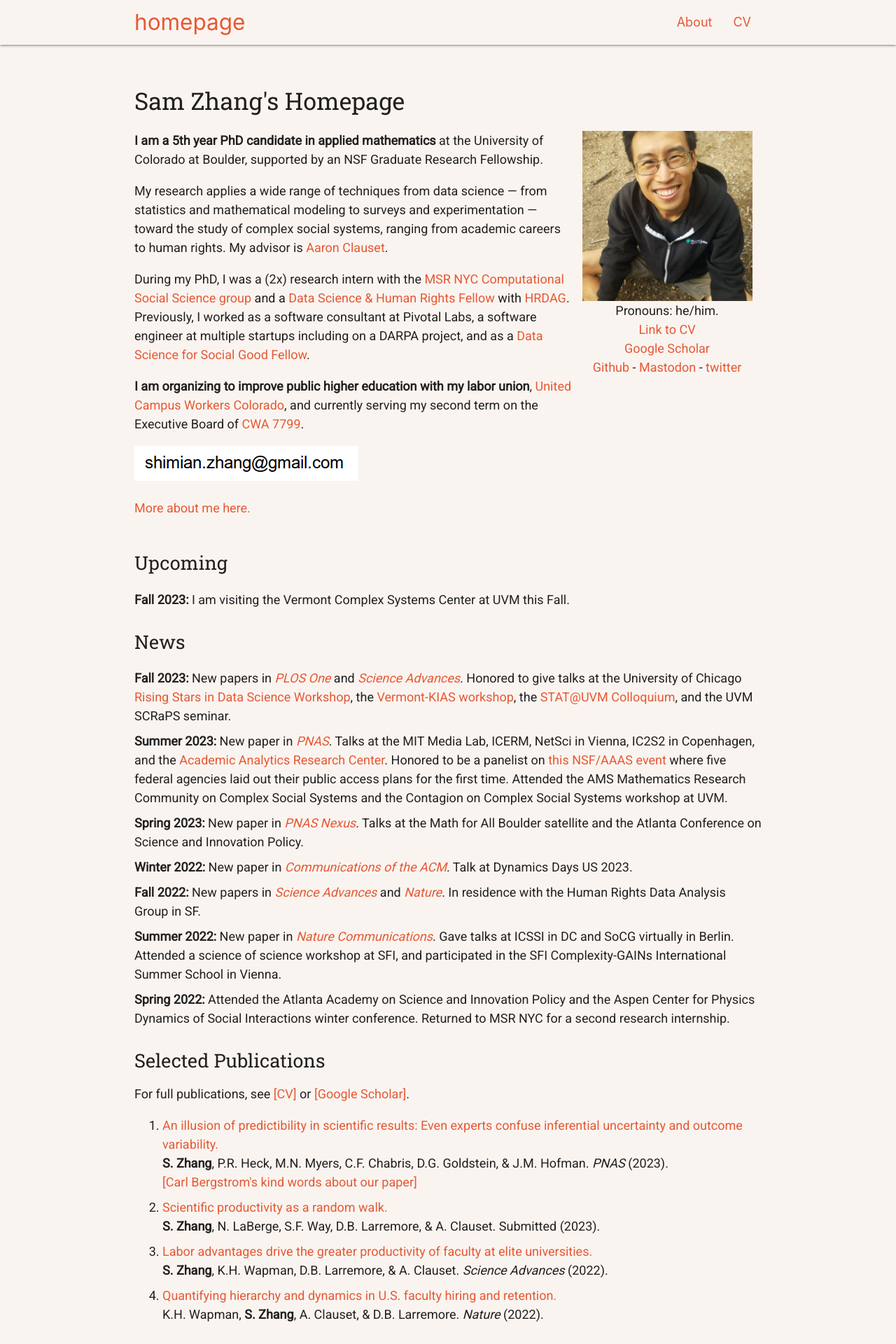
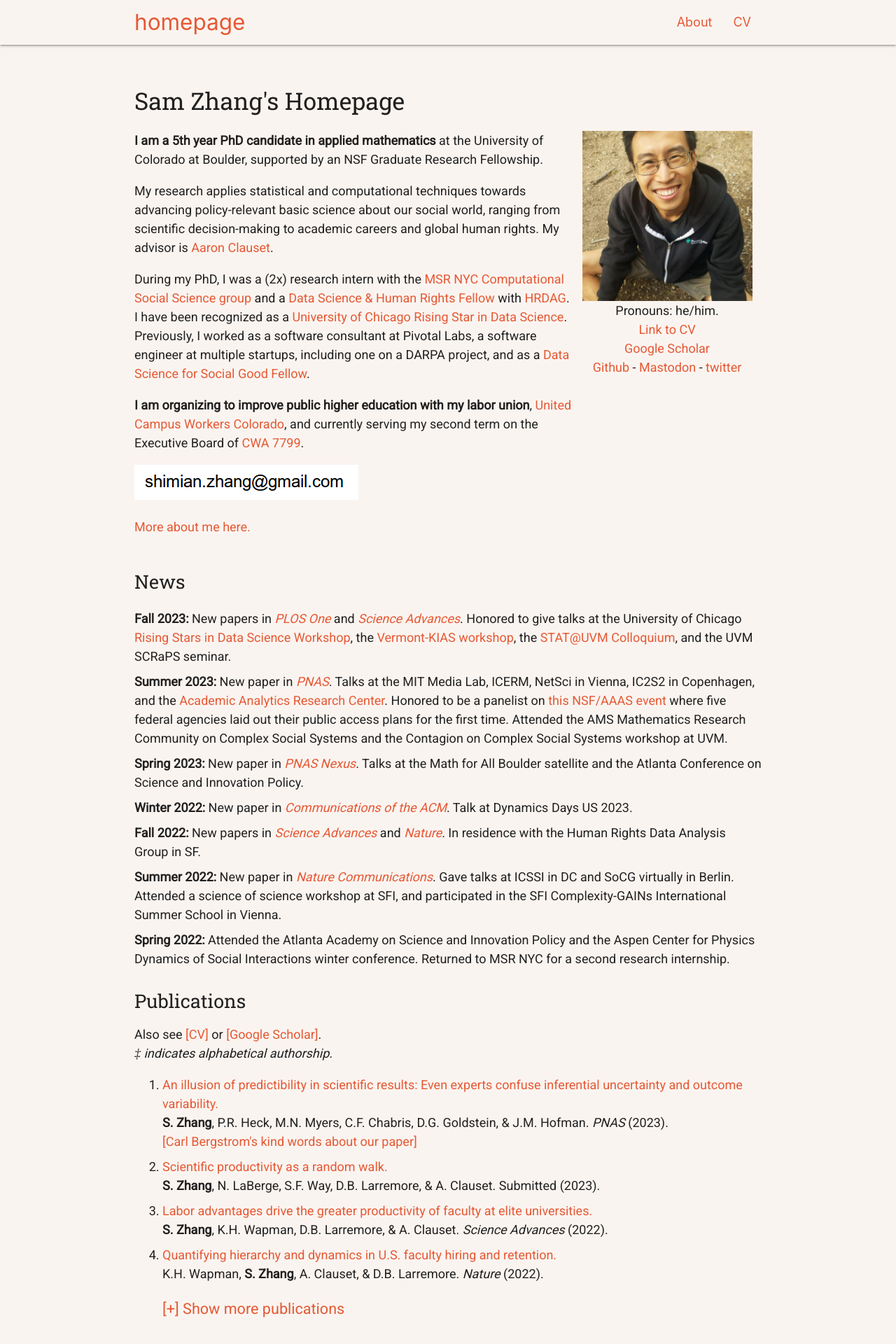
Before and after one commit to samzhang111/samzhang111.github.io, a Jekyll site: the page built from index.html, in a window 1280 px wide. Shown: the top 1920 px of the page at 70% size. Built offline with Jekyll 4.4.1, drawn with Linux system fonts in a browser that asks for light colours; nearby versions of some CDN libraries.

Commit message:
expandable publication list, updates to bio

```diff
--- a/_layouts/template.html
+++ b/_layouts/template.html
@@ -30,6 +30,29 @@
     document.querySelectorAll("script[type='math/tex; mode=display']").forEach(function(el) {
         el.outerHTML = katex.renderToString(el.textContent.replace(/%.*/g, ''), { displayMode: true });
     });
+
+    document.getElementById('toggleLink').addEventListener('click', function(event) {
+        event.preventDefault(); // Prevent default link behavior
+
+        // Get all non-selected publications
+        var nonSelectedPublications = document.querySelectorAll('.bibliography li:not(.selected)');
+
+        // Check if the first non-selected publication is currently displayed
+        if (nonSelectedPublications[0].style.display === 'list-item') {
+            // Currently showing all publications, so hide non-selected ones
+            nonSelectedPublications.forEach(function(el) {
+                el.style.display = 'none';
+            });
+            this.textContent = '[+] Show more publications'; // Update link text
+        } else {
+            // Currently showing only selected publications, so show non-selected ones
+            nonSelectedPublications.forEach(function(el) {
+                el.style.display = 'list-item';
+            });
+            this.textContent = '[-] Show fewer publications'; // Update link text
+        }
+    });
+
 });
 </script>
 
--- a/css/page.scss
+++ b/css/page.scss
@@ -212,3 +212,12 @@
         background-color: $highlight;
     }
 }
+
+.bibliography li {
+    display: list-item;
+}
+
+/* Hide non-selected publications */
+.bibliography li:not(.selected) {
+    display: none;
+}
--- a/index.html
+++ b/index.html
@@ -11,11 +11,12 @@
     <b>I am a 5th year PhD candidate in applied mathematics</b> at the University of Colorado at Boulder, supported by an NSF Graduate Research Fellowship.
 
     <p>
-    My research applies a wide range of techniques from data science &#8212; from statistics and mathematical modeling to surveys and experimentation &#8212; toward the study of complex social systems, ranging from academic careers to human rights. My advisor is <a href="https://aaronclauset.github.io/" target="_blank">Aaron Clauset</a>.
+    My research applies statistical and computational techniques towards advancing policy-relevant basic science about our social world, ranging from scientific decision-making to academic careers and global human rights. My advisor is <a href="https://aaronclauset.github.io/" target="_blank">Aaron Clauset</a>.
 
     <p>
     During my PhD, I was a (2x) research intern with the <a href="https://www.microsoft.com/en-us/research/theme/computational-social-science/" target="_blank">MSR NYC Computational Social Science group</a> and a <a href="https://hrdag.org/people/sam-zhang/" target="_blank">Data Science & Human Rights Fellow</a> with <a href="https://hrdag.org" target="_blank">HRDAG</a>.
-    Previously, I worked as a software consultant at Pivotal Labs, a software engineer at multiple startups including on a DARPA project, and as a <a href="https://dssgfellowship.org/" target="_blank">Data Science for Social Good Fellow</a>.
+    I have been recognized as a <a href="https://datascience.uchicago.edu/research/postdoctoral-programs/rising-stars-in-data-science-2/2023-rising-stars/" target="_blank">University of Chicago Rising Star in Data Science</a>.
+    Previously, I worked as a software consultant at Pivotal Labs, a software engineer at multiple startups, including one on a DARPA project, and as a <a href="https://dssgfellowship.org/" target="_blank">Data Science for Social Good Fellow</a>.
 
     <p>
     <b>I am organizing to improve public higher education with my labor union</b>, <a href="https://ucwcolorado.org" target="_blank">United Campus Workers Colorado</a>, and currently serving my second term on the Executive Board of <a href="https://cwa7799.org" target="_blank">CWA 7799</a>.
@@ -28,7 +29,7 @@
 
     <p>
 
-    <div><a href="/html/about/">More about me here.</a></div>
+    <div><a href="/html/about/" target="_blank">More about me here.</a></div>
     <p>
 
 </div>
@@ -50,10 +51,6 @@
 </div>
 
 <div id='recent' class="vertical-section">
-          <div class="sectitle">Upcoming</div>
-          <ul>
-              <li><b>Fall 2023:</b> I am visiting the Vermont Complex Systems Center at UVM this Fall. </li>
-          </ul>
           <div class="sectitle">News</div>
           <ul>
               <li><b>Fall 2023:</b> New papers in <a target="_blank" href="https://doi.org/10.1371/journal.pone.0290534"><em>PLOS One</em></a> and <a target="_blank" href="https://www.science.org/doi/10.1126/sciadv.adi2205"><em>Science Advances</em></a>. Honored to give talks at the University of Chicago <a href="https://datascience.uchicago.edu/research/postdoctoral-programs/rising-stars/#description" target="_blank">Rising Stars in Data Science Workshop</a>, the <a
@@ -83,32 +80,99 @@
 </div>
 
 <div id="pubs" class="vertical-section">
-    <div class="sectitle">Selected Publications</div>
-    <div>For full publications, see <a href="https://drive.google.com/file/d/1OE7QoxoABqyt_taL8X0DXcrj5LStpAIp/view?usp=sharing" target="_blank" data-goatcounter-click="ext-cv">[CV]</a> or <a href="https://scholar.google.com/citations?user=PBxD9qIAAAAJ&hl=en" target="_blank" data-goatcounter-click="ext-google-scholar">[Google Scholar]</a>.</div>
+    <div class="sectitle">Publications</div>
+    <div>Also see <a href="https://drive.google.com/file/d/1OE7QoxoABqyt_taL8X0DXcrj5LStpAIp/view?usp=sharing" target="_blank" data-goatcounter-click="ext-cv">[CV]</a> or <a href="https://scholar.google.com/citations?user=PBxD9qIAAAAJ&hl=en" target="_blank" data-goatcounter-click="ext-google-scholar">[Google Scholar]</a>.</div>
+
+    <div><em>&Dagger; indicates alphabetical authorship.</em></div>
 
         <ol class="bibliography" >
-<li><div id="zhang2022illusion">
+<li class="selected"><div id="zhang2022illusion">
         <div><a target="_blank" href="https://www.pnas.org/doi/10.1073/pnas.2302491120">An illusion of predictibility in scientific results: Even experts confuse inferential uncertainty and outcome variability. </a></div>
 
         <div><b>S. Zhang</b>, P.R. Heck, M.N. Myers, C.F. Chabris, D.G. Goldstein, &amp; J.M. Hofman. <em>PNAS</em> (2023).</div>
         <div><a target="_blank" href="https://fediscience.org/@ct_bergstrom/110267907188002904">[Carl Bergstrom's kind words about our paper]</a></div>
     </div></li>
 
-<li><div id="zhang2022labor">
+<li class="selected"><div id="zhang2022labor">
         <div><a target="_blank" href="https://arxiv.org/abs/2309.04414">Scientific productivity as a random walk.</a></div>
         <div><b>S. Zhang</b>, N. LaBerge, S.F. Way, D.B. Larremore, &amp; A. Clauset. Submitted (2023).</a></div>
     </div></li>
 
-<li><div id="zhang2022labor">
+<li class="selected"><div id="zhang2022labor">
         <div><a target="_blank" href="https://www.science.org/doi/10.1126/sciadv.abq7056">Labor advantages drive the greater productivity of faculty at elite universities.</a></div>
         <div><b>S. Zhang</b>, K.H. Wapman, D.B. Larremore, &amp; A. Clauset. <em>Science Advances</em> (2022).</a></div>
     </div></li>
 
-<li>
+<li class="selected">
     <div id="wapman2022quantifying">
         <div><a target="_blank" href="https://doi.org/10.1038/s41586-022-05222-x">Quantifying hierarchy and dynamics in U.S. faculty hiring and retention.</a></div>
         <div>K.H. Wapman, <b>S. Zhang</b>, A. Clauset, &amp; D.B. Larremore. <em>Nature</em> (2022).</div>
     </div></li>
+
+<!-- Begin non-selected publications -->
+
+<li>
+    <div id="conway2023peakspreading">
+        <div><a target="_blank" href="https://doi.org/10.1371/journal.pone.0290534">Rush-hour-and-a-half: traffic is spreading out post-lockdown.</a></div>
+        <div>Matthew W Bhagat-Conway, <b>S. Zhang</b>. <em>PLOS ONE</em> (2023).</div>
+    </div>
+</li>
+
+
+    <li>
+    <div id="benzeev2023tenure">
+        <div><a target="_blank" href="https://academic.oup.com/pnasnexus/article/2/1/pgac287/7005261">Formalizing tenure of Indigenous lands improved forest outcomes in the Atlantic Forest of Brazil.</a></div>
+        <div>Rayna Benzeev, <b>S. Zhang</b>, Marcelo Rauber, Eric A Vance, Peter Newton. <em>PNAS Nexus</em> (2023).</div>
+    </div>
+</li>
+
+<li>
+    <div id="spoon2023retention">
+        <div><a target="_blank" href="https://www.science.org/doi/10.1126/sciadv.adi2205">Gender and retention patterns among U.S. faculty.</a></div>
+        <div>Katie Spoon, Nicholas LaBerge, K Hunter Wapman, <b>S. Zhang</b>, Allison C Morgan, Mirta Galesic, Daniel B Larremore, Aaron Clauset. <em>Science Advances</em> (2023).</div>
+    </div>
+</li>
+
+
+<li>
+    <div id="li2022untangling">
+        <div><a target="_blank" href="https://doi.org/10.1038/s41467-022-32604-6">Untangling the network effects of productivity and prominence among scientists.</a></div>
+        <div>Weihua Li, <b>S. Zhang</b>, Zhiming Zheng, Skyler J Cranmer, Aaron Clauset. <em>Nature Communications</em> (2022).</div>
+    </div>
+</li>
+
+<li>
+    <div id="laberge2022subfield">
+        <div><a target="_blank" href="https://cacm.acm.org/magazines/2022/12/266925-subfield-prestige-and-gender-inequality-among-us-computing-faculty/fulltext">Subfield prestige and gender inequality in computing.</a></div>
+        <div>Nicholas LaBerge, K Hunter Wapman, Allison C Morgan, <b>S. Zhang</b>, Daniel B Larremore, Aaron Clauset. <em>Communications of the ACM</em> (2022).</div>
+    </div>
+</li>
+
+<li>
+    <div id="devadoss2022unfoldings">
+        <div>&Dagger; <a target="_blank" href="https://drops.dagstuhl.de/opus/volltexte/2022/16075/pdf/LIPIcs-SoCG-2022-67.pdf">Visualizing and Unfolding Nets of 4-Polytopes.</a></div>
+        <div>Satyan L Devadoss, Matthew S Harvey, <b>S. Zhang</b>. <em>38th International Symposium on Computational Geometry (SoCG 2022)</em>.</div>
+    </div>
+</li>
+
+<li>
+    <div id="larremore2022epi">
+        <div><a target="_blank" href="https://doi.org/10.1016/j.epidem.2022.100634">Optimizing prevalence estimates for a novel pathogen by reducing uncertainty in test characteristics.</a></div>
+        <div>Daniel B Larremore, Bailey K Fosdick, <b>S. Zhang</b>, Yonatan H Grad. <em>Epidemics</em> (2022).</div>
+    </div>
+</li>
+
+
+<li>
+    <div id="larremore2021estimating">
+        <div><a target="_blank" href="https://elifesciences.org/articles/64206">Estimating SARS-CoV-2 seroprevalence and epidemiological parameters with uncertainty from serological surveys.</a></div>
+        <div>Daniel B Larremore, Bailey K Fosdick, Kate M Bubar, <b>S. Zhang</b>, Stephen M Kissler, C Jessica E Metcalf, Caroline O Buckee, Yonatan H Grad. <em>eLife</em> (2021).</div>
+    </div>
+</li>
+
+<div class="projtitle">
+    <a href="#" id="toggleLink">[+] Show more publications</a>
+</div>
 
 </ol>
 
```
Also changed, not shown: html/about.html (+7 -2 lines).
